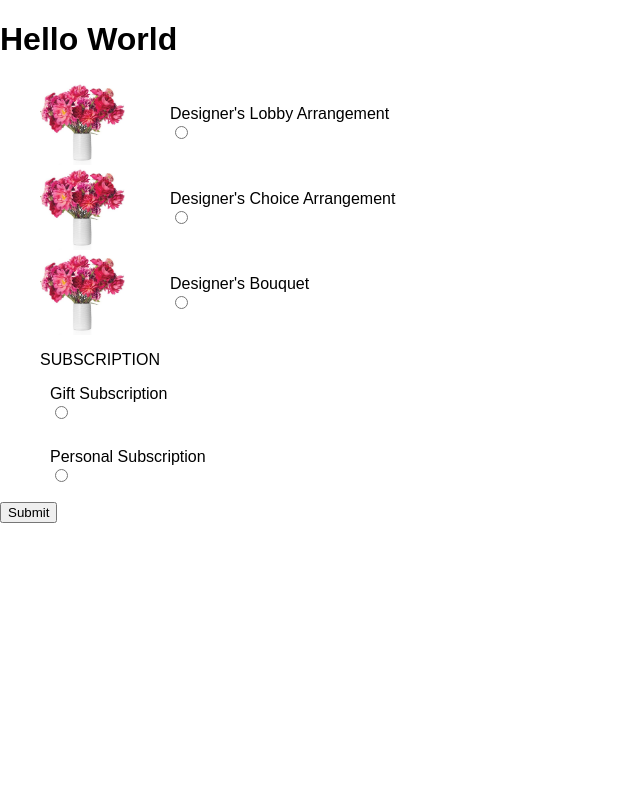
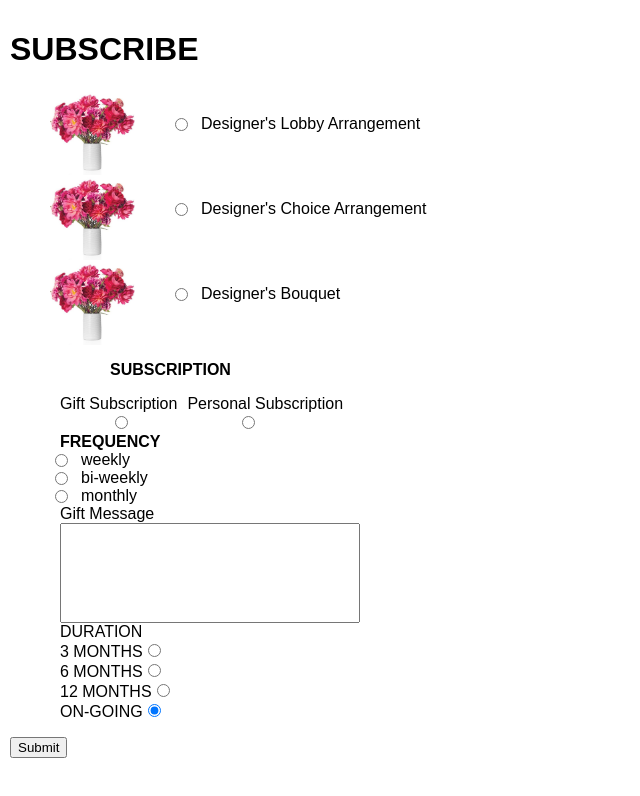
Before and after one commit to selvinor/selvin-subscription-client, a React (Create React App) app: page / in a window 1280 px wide. Shown: the top 796 px of the page, without its empty margins (0-640 px from the left). Built offline with nearby package versions, Linux system fonts and the light colour scheme.

Commit message:
added duration

```diff
--- a/src/components/subscription-form.css
+++ b/src/components/subscription-form.css
@@ -1,5 +1,8 @@
 * {
   box-sizing: border-box;
+}
+body {
+  padding:10px;
 }
 label {
   margin-left:10px;
@@ -28,6 +31,28 @@ padding-top:25px;
 display:block;
 }
 
-.gift {
+.gift, .personal {
   display: inline-block;
+  height:60px;
 }
+.gift input, .personal input {
+  margin-left:55px;
+}
+ .flowerChoice input{
+  float: left;
+}
+.gift p {
+  font-weight:bold;
+  margin-left:60px;
+}
+label.frequency {
+  font-weight:bold;
+
+}
+div.frequency input {
+  float: left;
+}
+#giftmsg {
+  min-width: 300px;
+  min-height:100px;
+}
--- a/src/components/subscription-form.js
+++ b/src/components/subscription-form.js
@@ -68,78 +68,143 @@ export class SubscriptionForm extends React.Component {
     }
     return (
       <div>
-        <h1>Hello World</h1>
+        <h1>SUBSCRIBE</h1>
         <form onSubmit={this.props.handleSubmit(values =>
           this.onSubmit(values)
           )}>
           {successMessage}
           {errorMessage}
           <ul>
-          <li class="arrangement">
-            <div class="thumb">
-              <img class="thumbnail" src="../img/flowers.jpg" alt=""/>
+          <li className="arrangement">
+            <div className="thumb">
+              <img className="thumbnail" src="../img/flowers.jpg" alt=""/>
             </div>
-            <div class="flowerChoice form-input">
-            <label htmlFor="large">Designer's Lobby Arrangement
+            <div className="flowerChoice form-input">
               <Field
                 name="large"
                 type="radio"
                 component={Input}
                 value="lobby"
-              /></label>
+                label="Designer's Lobby Arrangement"
+              />
             </div>
           </li>
-          <li class="arrangement">
-            <div class="thumb">
-              <img class="thumbnail" src="../img/flowers.jpg" alt=""/>
+          <li className="arrangement">
+            <div className="thumb">
+              <img className="thumbnail" src="../img/flowers.jpg" alt=""/>
             </div>
-            <div class="flowerChoice form-input">
-            <label htmlFor="large">Designer's Choice Arrangement
+            <div className="flowerChoice form-input">
               <Field
                 name="medium"
                 type="radio"
                 component={Input}
                 value="choice"
-              /></label>
+                label="Designer's Choice Arrangement"
+              />
             </div>
           </li>
-          <li class="arrangement">
-            <div class="thumb">
-              <img class="thumbnail" src="../img/flowers.jpg" alt=""/>
+          <li className="arrangement">
+            <div className="thumb">
+              <img className="thumbnail" src="../img/flowers.jpg" alt=""/>
             </div>
-            <div class="flowerChoice form-input">
-            <label htmlFor="large">Designer's Bouquet
+            <div className="flowerChoice form-input">
               <Field
                 name="small"
                 type="radio"
                 component={Input}
                 value="bouquet"
-              /></label>
+                label="Designer's Bouquet"
+              />
             </div>
           </li>
-          <li class="gift">
+          <li className="gift">
               <p>SUBSCRIPTION</p>
-              <div class="gift form-input">
+              <div className="gift form-input">
               <label htmlFor="large">Gift Subscription
                 <Field
                   name="gift"
                   type="radio"
                   component={Input}
-                  value="personal"
+                  value="gift"
                   className="gift"
                 /></label>
                 </div>
-                <div class="flowerChoice form-input">
+                <div className="personal form-input">
                 <label htmlFor="large">Personal Subscription
                 <Field
                   name="personal"
                   type="radio"
                   component={Input}
                   value="personal"
-                  className="gift"
+                  className="personal"
                 /></label>
               </div>
           </li>
+          <li>
+            <div className="frequency form-input">
+              <label className="frequency">FREQUENCY</label>
+                <Field
+                  name="weekly"
+                  type="radio"
+                  component={Input}
+                  label="weekly"
+                  value="weekly"
+                />
+                <Field
+                  name="biWeekly"
+                  type="radio"
+                  component={Input}
+                  label="bi-weekly"
+                  value="biWeekly"
+                />
+                <Field
+                  name="monthly"
+                  type="radio"
+                  component={Input}
+                  label="monthly"
+                  value="gift"
+                />
+              </div>
+              <div className="form-input">
+              <label htmlFor="giftmsg" className="giftMsg">Gift Message
+                <Field
+                  name="giftmsg"
+                  type="textarea"
+                  component={Input}
+                /></label>
+              </div>
+          </li>
+          <div className="form-input">
+            <label>DURATION</label>
+              <Field
+                name="threeMonths"
+                type="radio"
+                component={Input}
+                label="3 MONTHS"
+                value="3"
+              />
+              <Field
+                name="sixMonths"
+                type="radio"
+                component={Input}
+                label="6 MONTHS"
+                value="6"
+              />
+              <Field
+                name="twelveMonths"
+                type="radio"
+                component={Input}
+                label="12 MONTHS"
+                value="9"
+              />
+              <Field
+                name="ongoing"
+                type="radio"
+                component={Input}
+                label="ON-GOING"
+              />
+        </div>
+
         </ul>
         {/* <button type="submit" disabled={this.props.pristine || this.props.submitting}>Submit</button> */}
           <button type="submit" >Submit</button>
@@ -156,65 +221,6 @@ export default reduxForm({
 
 
 
-      //   <div class="form-input">
-      //   <label>SUBSCRIPTION</label>
-      //     <Field
-      //       name="weekly"
-      //       type="radio"
-      //       component={Input}
-      //       label="WEEKLY"
-      //       value="weekly"
-      //     />
-      //     <Field
-      //       name="biWeekly"
-      //       type="radio"
-      //       component={Input}
-      //       label="BI_WEEKLY"
-      //       value="biWeekly"
-      //     />
-      //     <Field
-      //       name="monthly"
-      //       type="radio"
-      //       component={Input}
-      //       label="MONTHLY"
-      //       value="gift"
-      //     />
-      //   </div>
-      //   <div class="form-input">
-      //     <Field
-      //       name="giftmsg"
-      //       type="textarea"
-      //       component={Input}
-      //       label="GIFT MESSAGE"
-      //     />
-      //   </div>
-      //   <div class="form-input">
-      //   <label>DURATION</label>
-      //     <Field
-      //       name="threeMonths"
-      //       type="radio"
-      //       component={Input}
-      //       label="3 MONTHS"
-      //     />
-      //     <Field
-      //       name="sixMonths"
-      //       type="radio"
-      //       component={Input}
-      //       label="6 MONTHS"
-      //     />
-      //     <Field
-      //       name="twelveMonths"
-      //       type="radio"
-      //       component={Input}
-      //       label="12 MONTHS"
-      //     />
-      //     <Field
-      //       name="ongoing"
-      //       type="radio"
-      //       component={Input}
-      //       label="ON-GOING"
-      //     />
-      //   </div>
 
       // {/* <button type="submit" disabled={this.props.pristine || this.props.submitting}>Submit</button> */}
       //   <button type="submit" >Submit</button>
```
